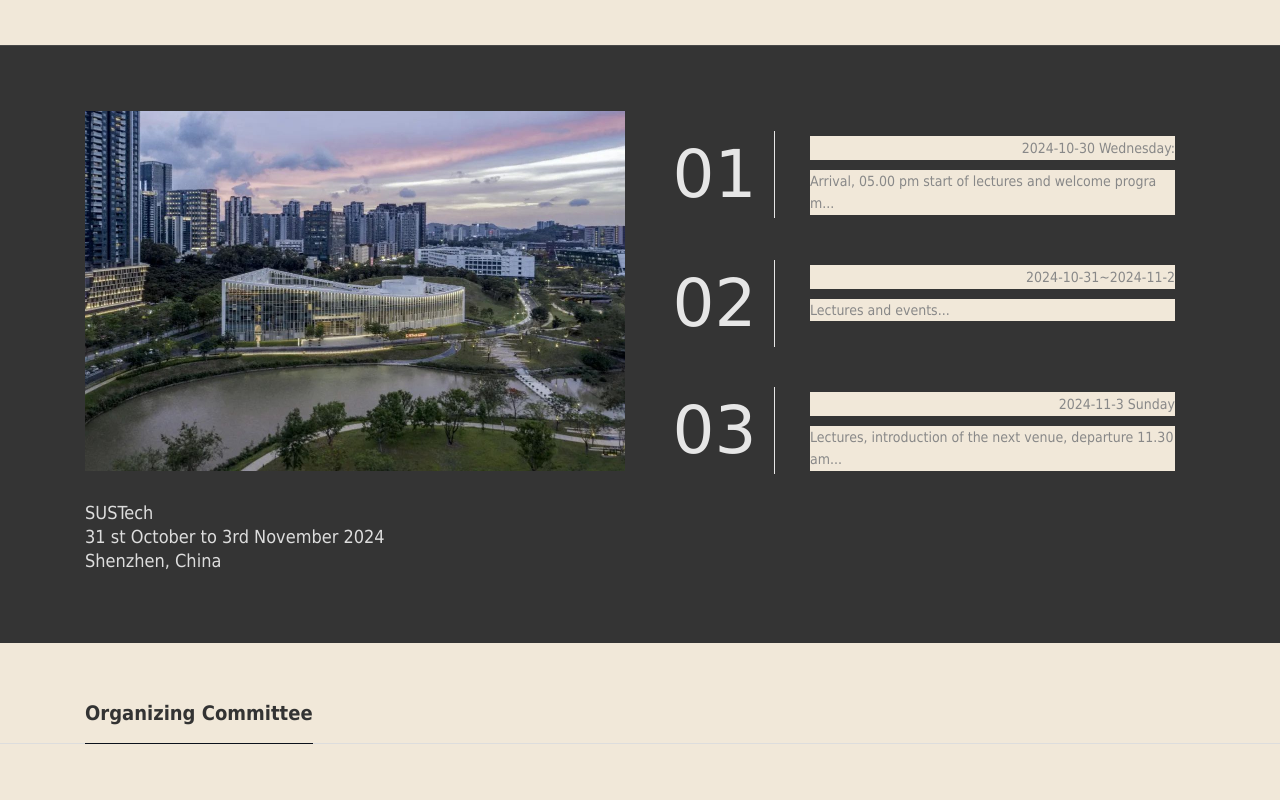
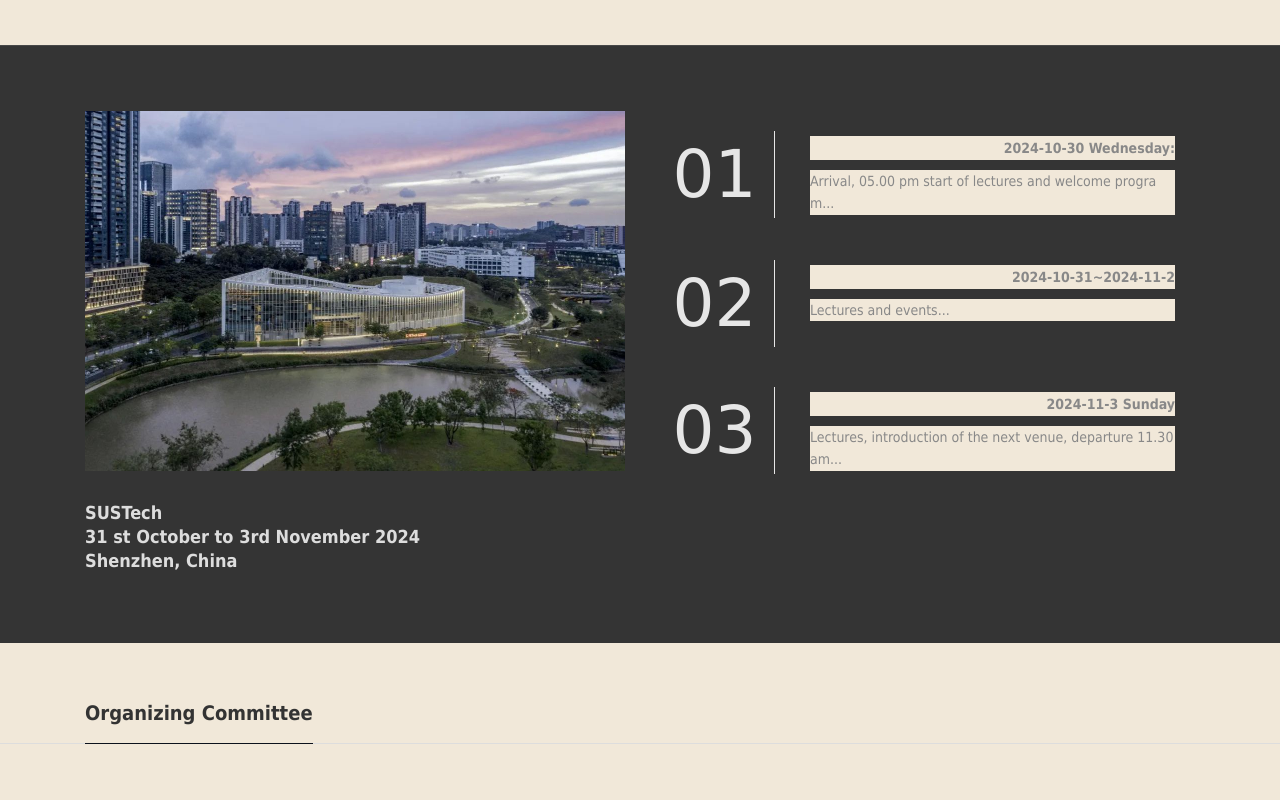
Before and after one commit to XII-ZOMES/_2024, a plain HTML site: page index.html in a window 1280 px wide. Shown: the part 1140-1940 px from the top of the page. Drawn offline with Linux system fonts and the light colour scheme.

Commit message:
Add files via upload

```diff
--- a/css/metinfo-v2.css
+++ b/css/metinfo-v2.css
@@ -494,7 +494,7 @@ select{line-height:31px;height:31px;vertical-align:middle;background-color:#fff;
 /** 模板公用部分 */
 *{box-sizing:border-box; -moz-box-sizing:border-box; -webkit-box-sizing:border-box;}
 .v2-ac:after{content:" "; clear:both; display:block;}
-.v2-to{overflow:hidden; white-space:nowrap; text-overflow:ellipsis;}
+.v2-to{overflow:hidden; white-space:nowrap; text-overflow:ellipsis;font-weight: bolder}
 .v2-lc{overflow:hidden; word-break:break-all; text-overflow:ellipsis; -webkit-box-orient:vertical; display:-webkit-box; -webkit-line-clamp:2;}
 .v2-list{list-style:none;}
 .v2-dbox{display:-moz-box; display:-webkit-box; display:box;}
```
